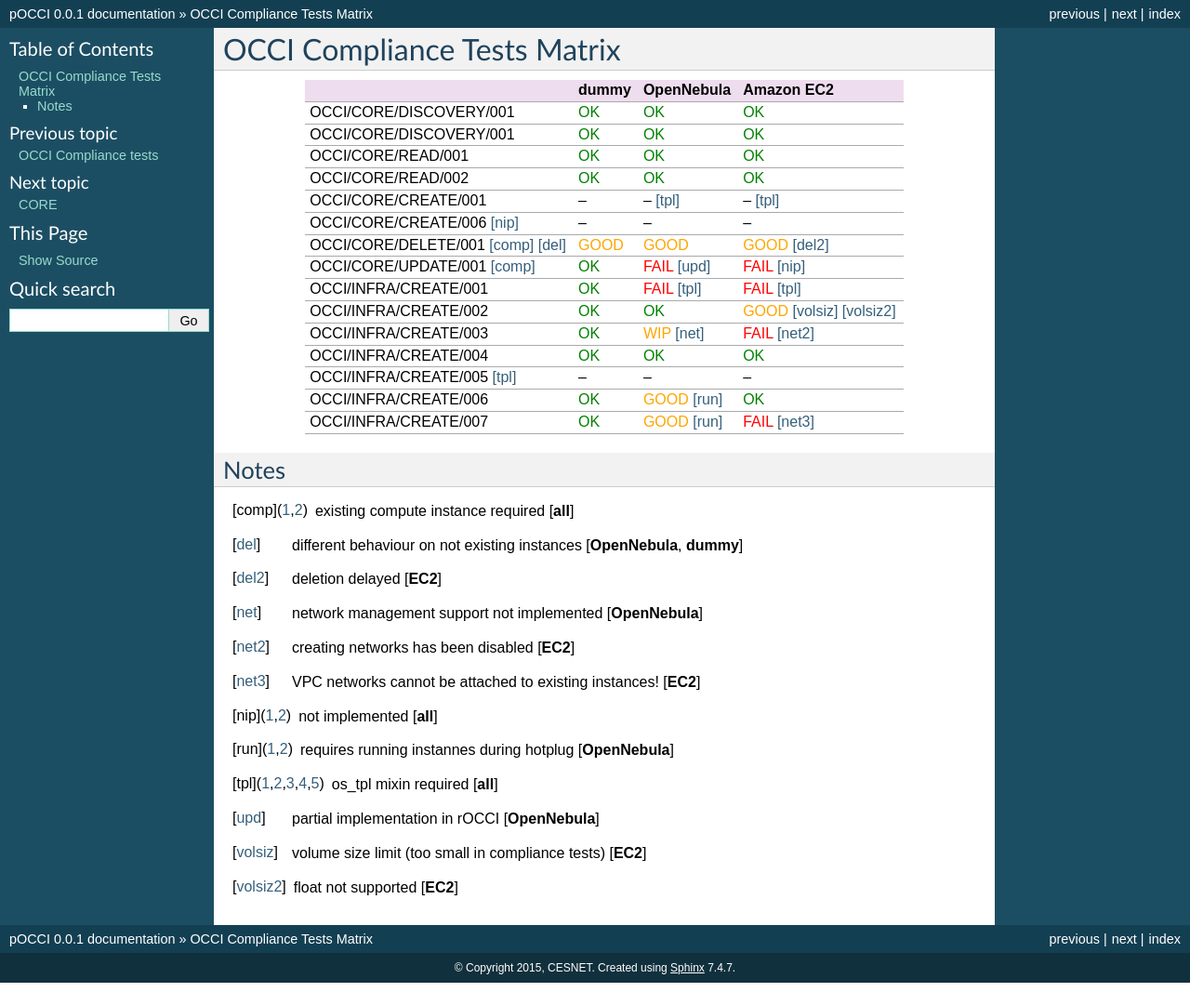
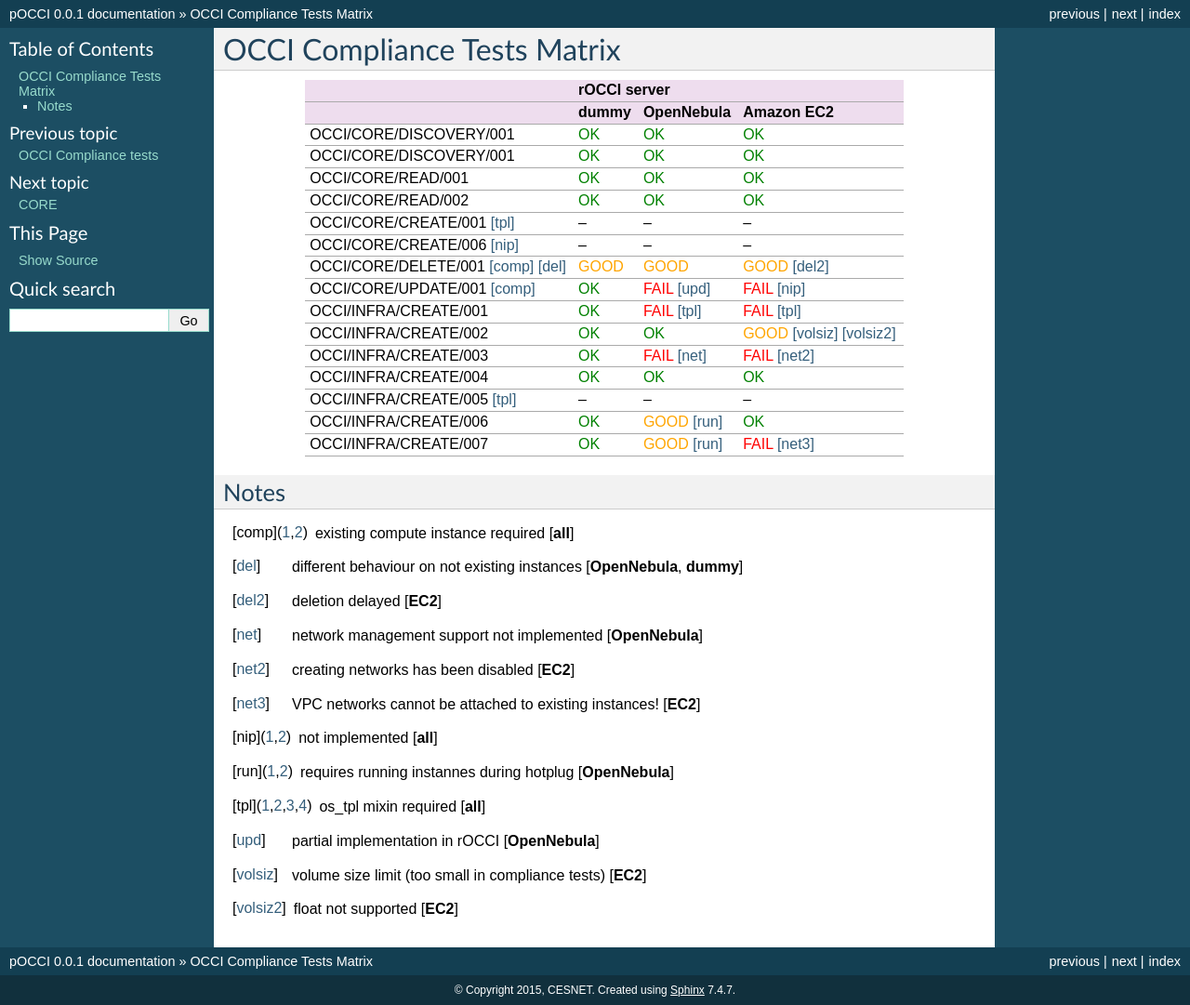
Before and after one commit to CESNET/pOCCI, a Sphinx documentation site: the page built from doc/matrix.rst, in a window 1280 px wide. Shown: the whole page at 93% size. Built offline with Sphinx 7.4.7, drawn with Linux system fonts in a browser that asks for light colours; before the commit the page ends 1057 px from its top, so only the background shows below that.

Commit message:
Update compliant matrix (rOCCI server title, cleanup).

```diff
--- a/doc/matrix.rst
+++ b/doc/matrix.rst
@@ -5,52 +5,51 @@ OCCI Compliance Tests Matrix
 
 .. role:: fail
 
-.. role:: wip
-
 .. role:: good
 
 .. raw:: html
 
    <style>
      .ok {color:green}
-     .wip {color:orange}
      .good {color:orange}
      .fail {color:red}
    </style>
 
-+-------------------------------------+---------------+---------------------+------------------------------------+
-|                                     |     dummy     |      OpenNebula     |             Amazon EC2             |
-+=====================================+===============+=====================+====================================+
-| OCCI/CORE/DISCOVERY/001             |    :ok:`OK`   |       :ok:`OK`      |              :ok:`OK`              |
-+-------------------------------------+---------------+---------------------+------------------------------------+
-| OCCI/CORE/DISCOVERY/001             |    :ok:`OK`   |       :ok:`OK`      |              :ok:`OK`              |
-+-------------------------------------+---------------+---------------------+------------------------------------+
-| OCCI/CORE/READ/001                  |    :ok:`OK`   |       :ok:`OK`      |              :ok:`OK`              |
-+-------------------------------------+---------------+---------------------+------------------------------------+
-| OCCI/CORE/READ/002                  |    :ok:`OK`   |       :ok:`OK`      |              :ok:`OK`              |
-+-------------------------------------+---------------+---------------------+------------------------------------+
-| OCCI/CORE/CREATE/001                |       --      |      -- [tpl]_      |              -- [tpl]_             |
-+-------------------------------------+---------------+---------------------+------------------------------------+
-| OCCI/CORE/CREATE/006 [nip]_         |       --      |          --         |                 --                 |
-+-------------------------------------+---------------+---------------------+------------------------------------+
-| OCCI/CORE/DELETE/001 [comp]_ [del]_ | :good:`GOOD`  |     :good:`GOOD`    |        :good:`GOOD` [del2]_        |
-+-------------------------------------+---------------+---------------------+------------------------------------+
-| OCCI/CORE/UPDATE/001 [comp]_        |    :ok:`OK`   | :fail:`FAIL` [upd]_ |         :fail:`FAIL` [nip]_        |
-+-------------------------------------+---------------+---------------------+------------------------------------+
-| OCCI/INFRA/CREATE/001               |   :ok:`OK`    | :fail:`FAIL` [tpl]_ |         :fail:`FAIL` [tpl]_        |
-+-------------------------------------+---------------+---------------------+------------------------------------+
-| OCCI/INFRA/CREATE/002               |    :ok:`OK`   |       :ok:`OK`      | :good:`GOOD` [volsiz]_  [volsiz2]_ |
-+-------------------------------------+---------------+---------------------+------------------------------------+
-| OCCI/INFRA/CREATE/003               |    :ok:`OK`   |  :wip:`WIP` [net]_  |        :fail:`FAIL` [net2]_        |
-+-------------------------------------+---------------+---------------------+------------------------------------+
-| OCCI/INFRA/CREATE/004               |    :ok:`OK`   |       :ok:`OK`      |              :ok:`OK`              |
-+-------------------------------------+---------------+---------------------+------------------------------------+
-| OCCI/INFRA/CREATE/005 [tpl]_        |       --      |          --         |                 --                 |
-+-------------------------------------+---------------+---------------------+------------------------------------+
-| OCCI/INFRA/CREATE/006               |    :ok:`OK`   | :good:`GOOD` [run]_ |              :ok:`OK`              |
-+-------------------------------------+---------------+---------------------+------------------------------------+
-| OCCI/INFRA/CREATE/007               |    :ok:`OK`   | :good:`GOOD` [run]_ |        :fail:`FAIL` [net3]_        |
-+-------------------------------------+---------------+---------------------+------------------------------------+
++-------------------------------------+-------------------------------------------------------------------------+
+|                                     |                               rOCCI server                              |
++-------------------------------------+--------------+---------------------+------------------------------------+
+|                                     |     dummy    |      OpenNebula     |             Amazon EC2             |
++=====================================+==============+=====================+====================================+
+| OCCI/CORE/DISCOVERY/001             |   :ok:`OK`   |       :ok:`OK`      |              :ok:`OK`              |
++-------------------------------------+--------------+---------------------+------------------------------------+
+| OCCI/CORE/DISCOVERY/001             |   :ok:`OK`   |       :ok:`OK`      |              :ok:`OK`              |
++-------------------------------------+--------------+---------------------+------------------------------------+
+| OCCI/CORE/READ/001                  |   :ok:`OK`   |       :ok:`OK`      |              :ok:`OK`              |
++-------------------------------------+--------------+---------------------+------------------------------------+
+| OCCI/CORE/READ/002                  |   :ok:`OK`   |       :ok:`OK`      |              :ok:`OK`              |
++-------------------------------------+--------------+---------------------+------------------------------------+
+| OCCI/CORE/CREATE/001 [tpl]_         |      --      |          --         |                 --                 |
++-------------------------------------+--------------+---------------------+------------------------------------+
+| OCCI/CORE/CREATE/006 [nip]_         |      --      |          --         |                 --                 |
++-------------------------------------+--------------+---------------------+------------------------------------+
+| OCCI/CORE/DELETE/001 [comp]_ [del]_ | :good:`GOOD` |     :good:`GOOD`    |        :good:`GOOD` [del2]_        |
++-------------------------------------+--------------+---------------------+------------------------------------+
+| OCCI/CORE/UPDATE/001 [comp]_        |   :ok:`OK`   | :fail:`FAIL` [upd]_ |         :fail:`FAIL` [nip]_        |
++-------------------------------------+--------------+---------------------+------------------------------------+
+| OCCI/INFRA/CREATE/001               |   :ok:`OK`   | :fail:`FAIL` [tpl]_ |         :fail:`FAIL` [tpl]_        |
++-------------------------------------+--------------+---------------------+------------------------------------+
+| OCCI/INFRA/CREATE/002               |   :ok:`OK`   |       :ok:`OK`      | :good:`GOOD` [volsiz]_  [volsiz2]_ |
++-------------------------------------+--------------+---------------------+------------------------------------+
+| OCCI/INFRA/CREATE/003               |   :ok:`OK`   | :fail:`FAIL` [net]_ |        :fail:`FAIL` [net2]_        |
++-------------------------------------+--------------+---------------------+------------------------------------+
+| OCCI/INFRA/CREATE/004               |   :ok:`OK`   |       :ok:`OK`      |              :ok:`OK`              |
++-------------------------------------+--------------+---------------------+------------------------------------+
+| OCCI/INFRA/CREATE/005 [tpl]_        |      --      |          --         |                 --                 |
++-------------------------------------+--------------+---------------------+------------------------------------+
+| OCCI/INFRA/CREATE/006               |   :ok:`OK`   | :good:`GOOD` [run]_ |              :ok:`OK`              |
++-------------------------------------+--------------+---------------------+------------------------------------+
+| OCCI/INFRA/CREATE/007               |   :ok:`OK`   | :good:`GOOD` [run]_ |        :fail:`FAIL` [net3]_        |
++-------------------------------------+--------------+---------------------+------------------------------------+
 
 Notes
 -----
```
